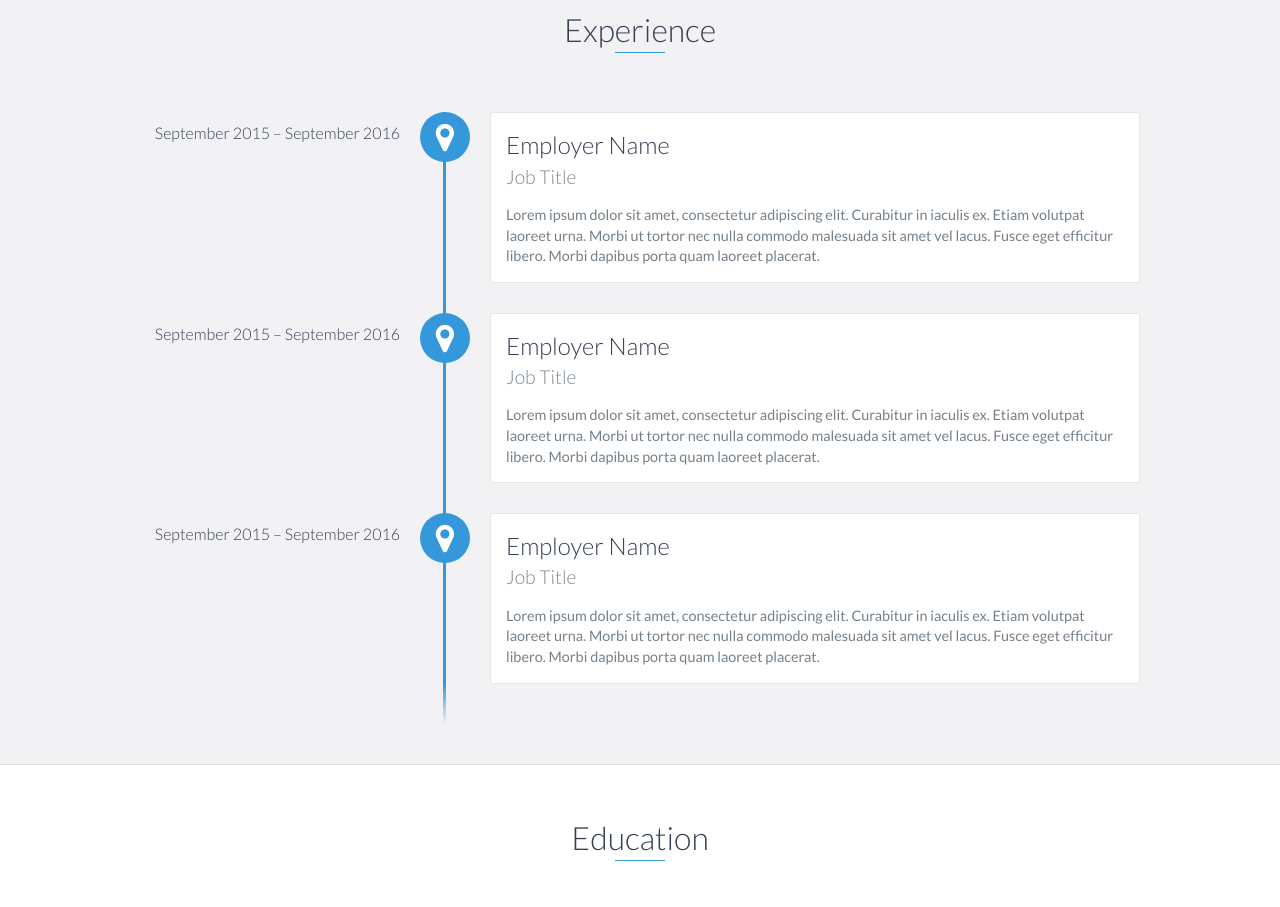
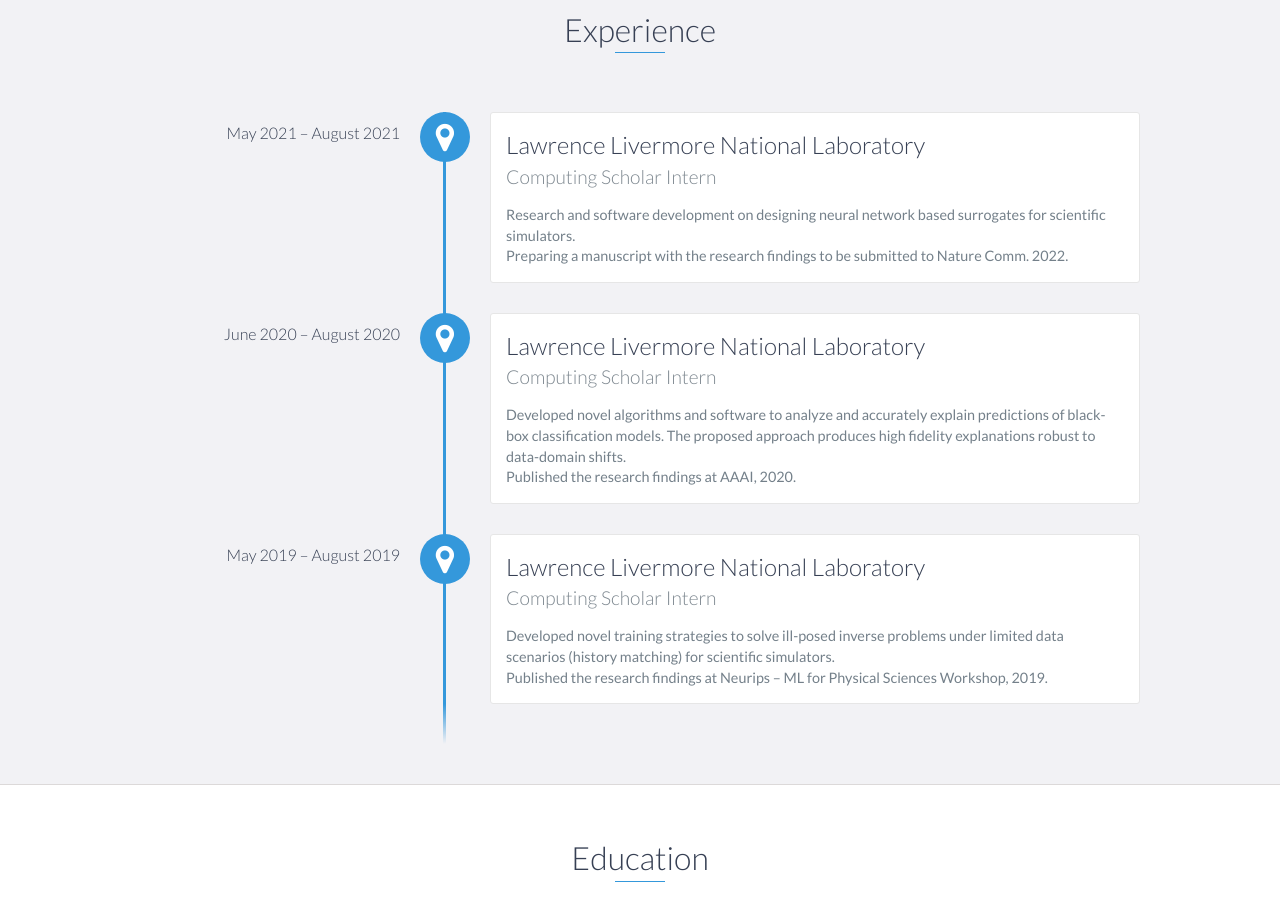
Before and after one commit to vivsivaraman/vivsivaraman.github.io, a website: page index.html in a window 1280 px wide. Shown: the part 1200-2107 px from the top of the page. Drawn offline with nearby package versions, Linux system fonts and the light colour scheme.

Commit message:
Update index.html

```diff
--- a/index.html
+++ b/index.html
@@ -88,27 +88,30 @@
     <div id="experience" class="background-alt">
         <h2 class="heading">Experience</h2>
         <div id="experience-timeline">
-            <div data-date="September 2015 – September 2016">
-                <h3>Employer Name</h3>
-                <h4>Job Title</h4>
+            <div data-date="May 2021 – August 2021">
+                <h3>Lawrence Livermore National Laboratory</h3>
+                <h4>Computing Scholar Intern</h4>
                 <p>
-                    Lorem ipsum dolor sit amet, consectetur adipiscing elit. Curabitur in iaculis ex. Etiam volutpat laoreet urna. Morbi ut tortor nec nulla commodo malesuada sit amet vel lacus. Fusce eget efficitur libero. Morbi dapibus porta quam laoreet placerat.
+                    Research and software development on designing neural network based surrogates for scientific simulators.<br style=“line-height:3;”>
+                    Preparing a manuscript with the research findings to be submitted to Nature Comm. 2022.
                 </p>
             </div>
 
-            <div data-date="September 2015 – September 2016">
-                <h3>Employer Name</h3>
-                <h4>Job Title</h4>
+            <div data-date="June 2020 – August 2020">
+                <h3>Lawrence Livermore National Laboratory</h3>
+                <h4>Computing Scholar Intern</h4>
                 <p>
-                    Lorem ipsum dolor sit amet, consectetur adipiscing elit. Curabitur in iaculis ex. Etiam volutpat laoreet urna. Morbi ut tortor nec nulla commodo malesuada sit amet vel lacus. Fusce eget efficitur libero. Morbi dapibus porta quam laoreet placerat.
+                    Developed novel algorithms and software to analyze and accurately explain predictions of black-box classification models. The proposed approach produces high fidelity explanations robust to data-domain shifts.<br style=“line-height:3;”>
+		    Published the research findings at AAAI, 2020.
                 </p>
             </div>
 
-            <div data-date="September 2015 – September 2016">
-                <h3>Employer Name</h3>
-                <h4>Job Title</h4>
+            <div data-date="May 2019 – August 2019">
+                <h3>Lawrence Livermore National Laboratory</h3>
+                <h4>Computing Scholar Intern</h4>
                 <p>
-                    Lorem ipsum dolor sit amet, consectetur adipiscing elit. Curabitur in iaculis ex. Etiam volutpat laoreet urna. Morbi ut tortor nec nulla commodo malesuada sit amet vel lacus. Fusce eget efficitur libero. Morbi dapibus porta quam laoreet placerat.
+                    Developed novel training strategies to solve ill-posed inverse problems under limited data scenarios (history matching) for scientific simulators.<br style=“line-height:3;”>
+		    Published the research findings at Neurips – ML for Physical Sciences Workshop, 2019.
                 </p>
             </div>
         </div>
```
